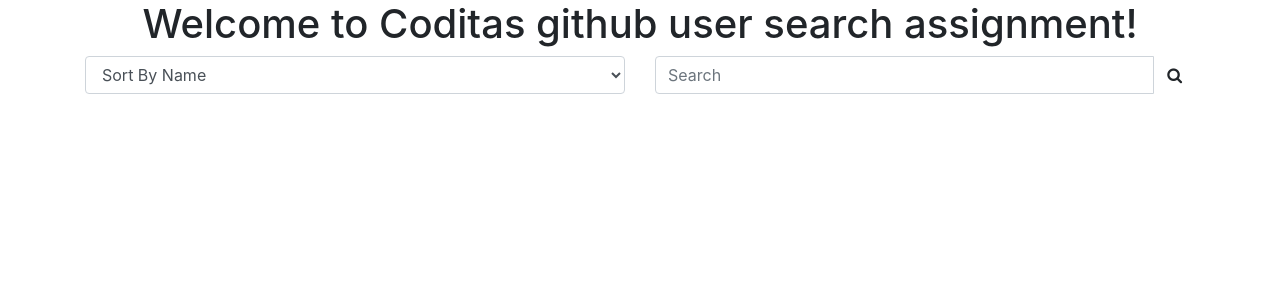
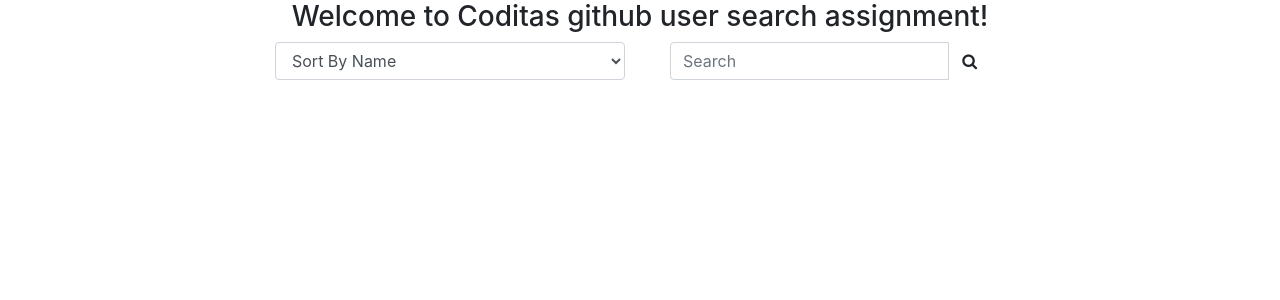
Before and after one commit to samadhansalunkhe1/coditas, an Angular app in the folder github-user-search/: page / in a window 1280 px wide. Shown: the top 300 px of the page. Built offline with nearby package versions, Linux system fonts and the light colour scheme.

Commit message:
Issue #1 feat: Coditas:: Github user search assignment

```diff
--- a/github-user-search/src/app/app.component.html
+++ b/github-user-search/src/app/app.component.html
@@ -1,16 +1,15 @@
 <!--The content below is only a placeholder and can be replaced.-->
 <div style="text-align:center">
-  <h1>
-    Welcome to {{ title }}!
-  </h1>
+  <h3>Welcome to {{ title }}!</h3>
 </div>
 
 <div class="container">
   <div class="row">
-    <div class="col-md-6">
+    <div class="col-md-2"></div>
+    <div class="col-md-4">
       <div class="form-group">
         <select class="form-control" id="searchUser">
-            <option value="name">Sort By Name</option>
+          <option value="">Sort By Name</option>
           <option value="nameAZ">Name (A-Z)</option>
           <option value="nameZA">Name (Z-A)</option>
           <option value="nameAsc">Rank ASC</option>
@@ -18,15 +17,40 @@
         </select>
       </div>
     </div>
-      <div class="col-md-6">
+    <div class="col-md-4">
+      <form class="container" [formGroup] = "userSearchForm" (ngSubmit) = "searchGithubUser(userSearchForm.value)">
         <div class="input-group">
-            <input type="text" [(ngModel)]="githubUserName" class="form-control" placeholder="Search">
+          <input type="text" class="form-control" name="githubUsername" placeholder="Search" formControlName="githubUsername">
           <div class="input-group-btn">
-              <button class="btn btn-default" (click) = "searchGithubUser()" type="submit">
+            <button class="btn btn-default" type="submit">
               <i class="fa fa-search" aria-hidden="true"></i>
             </button>
           </div>
         </div>
+      </form>
+    </div>
+    <div class="col-md-2"></div>
+  </div>
+</div>
+
+<div class="container" *ngIf="searchedUser">
+  <div class="row" *ngIf="searchedUserList?.length > 0 else invalidUserTemplate">
+      <div class="col-md-2"></div>
+        <div class="col-md-8">
+            <div *ngFor="let i of searchedUserList" class="media">
+                <div class="media-left">
+                  <img class="rounded" src="{{i.avatar_url}}" style="height: 55px;" alt="">
+                </div>
+                <div class="media-body">
+                  <h4>{{i.login}}</h4>
+                  <b>Profile URL:</b> <a href="{{i.html_url}}" target="_blank">{{i.html_url}}</a>
+                </div>
+                <div class="media-right">
+                    <input type="button" class="btn btn-info" (click) = "getGitUserRepos(i.login)" value="Details">
                 </div>
             </div>
         </div>
+      <div class="col-md-2"></div>
+  </div>
+  <ng-template #invalidUserTemplate>{{username}} is not registered on Github. Please enter valid username.</ng-template>
+</div>
--- a/github-user-search/src/app/app.component.ts
+++ b/github-user-search/src/app/app.component.ts
@@ -1,5 +1,7 @@
 import { Component } from '@angular/core';
 import { GithubUserInfoService } from './github-user-info.service';
+import { FormGroup, FormControl, Validators } from '@angular/forms';
+import { element } from 'protractor';
 
 @Component({
   selector: 'app-root',
@@ -8,15 +10,36 @@
 })
 export class AppComponent {
   title = 'Coditas github user search assignment';
-  githubUserName = '';
+  username;
+  searchedUser = false;
+  searchedUserList = [];
+  userSearchForm;
 
   constructor(private userDataService: GithubUserInfoService) {  }
 
-  searchGithubUser() {
-    if (this.githubUserName !== '') {
-      this.userDataService.fetchData(this.githubUserName);
-    }
+  ngOnInit() {
+      this.userSearchForm = new FormGroup({
+        githubUsername: new FormControl('')
+    });
   }
 
-  ngOnInit() {  }
+  searchGithubUser = function (user) {
+    if (user.githubUsername !== '') {
+      this.userDataService.searchGithubUser(user.githubUsername)
+      .subscribe(data => {
+        this.searchedUser = true;
+        this.username = user.githubUsername;
+        this.searchedUserList = data['items'];
+        console.log('user data', this.searchedUserList);
+      });
+    } else {
+      this.searchedUser = false;
+      this.searchedUserList = [];
+    }
+  };
+
+  // getGitUserRepos(event) {
+  //   alert('sam in ssss' + event);
+  //   console.log('sam in repos', event);
+  // }
 }
--- a/github-user-search/src/app/github-user-info.service.ts
+++ b/github-user-search/src/app/github-user-info.service.ts
@@ -1,18 +1,15 @@
 import { Injectable } from '@angular/core';
-import { Http } from '@angular/http';
+import { HttpClient } from '@angular/common/http';
 import { mapChildrenIntoArray } from '@angular/router/src/url_tree';
 import 'rxjs/add/operator/map';
+// import { Observable } from 'rxjs/Rx';
 
 @Injectable()
 export class GithubUserInfoService {
 
-  constructor(private http: Http) { }
+  constructor(private httpClient: HttpClient) { }
 
-  fetchData(userName) {
-    this.http.get('https://api.github.com/search/users?q=' + userName).map(
-      (response) => response.json()
-    ).subscribe(
-      (data) => console.log(data)
-    );
+  searchGithubUser(userName) {
+    return this.httpClient.get('https://api.github.com/search/users?q=' + userName);
   }
 }
```
Also changed, not shown: github-user-search/src/app/app.module.ts (+5 -2 lines). Lines whose indentation alone changed are shown as unchanged.
